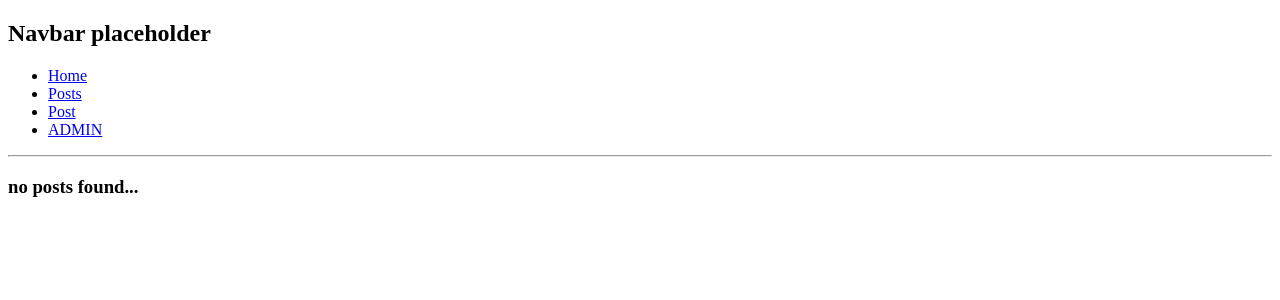
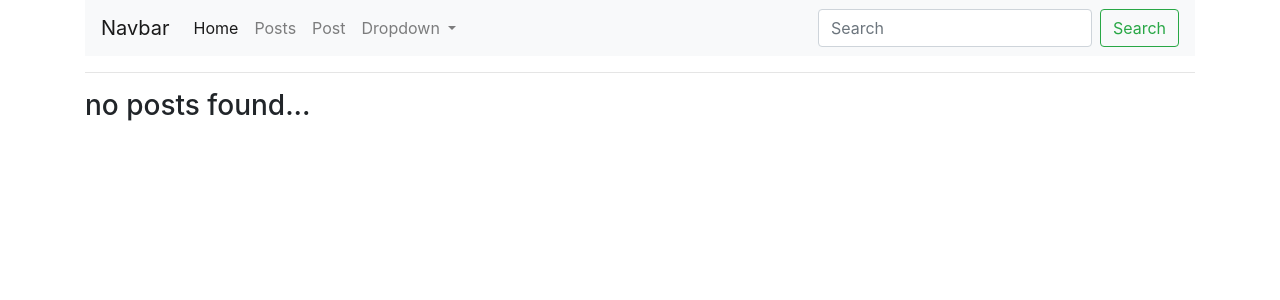
Before and after one commit to azegas/pagalbaGyvunams, a Django app: page / in a window 1280 px wide. Shown: the top 300 px of the page. Run offline with Django 4.2, Linux system fonts and the light colour scheme; data that the repository does not hold is empty.

Commit message:
added bootstrap, comment off styles, add navbar

```diff
--- a/pagalbaGyvunams/gyvuneliai/templates/gyvuneliai/main.html
+++ b/pagalbaGyvunams/gyvuneliai/templates/gyvuneliai/main.html
@@ -3,10 +3,30 @@
   <head>
     <meta charset="UTF-8" />
     <title>PagalbaGyvunams</title>
-  </head>
+    {% load static %}
+    <link rel="stylesheet" href="{% static 'gyvuneliai/style.css' %}" />
+    <!-- Bootstrap -->
+    <link rel="stylesheet" href="https://cdn.jsdelivr.net/npm/bootstrap@4.3.1/dist/css/bootstrap.min.css"
+          integrity="sha384-ggOyR0iXCbMQv3Xipma34MD+dH/1fQ784/j6cY/iJTQUOhcWr7x9JvoRxT2MZw1T" crossorigin="anonymous">
+    </head>
   <body>
-    {% include 'gyvuneliai/navbar.html' %} {% block content %}
-    <!-- Content goes in here -->
-    {% endblock content %}
-  </body>
+      <div class="container">
+            {% include 'gyvuneliai/navbar.html' %}
+        <hr />
+
+        {% block content %}
+      <!-- Content goes in here -->
+      {% endblock content %}
+      </div>
+          <!-- bootstrap scripts -->
+    <script src="https://code.jquery.com/jquery-3.3.1.slim.min.js"
+        integrity="sha384-q8i/X+965DzO0rT7abK41JStQIAqVgRVzpbzo5smXKp4YfRvH+8abtTE1Pi6jizo"
+        crossorigin="anonymous"></script>
+    <script src="https://cdn.jsdelivr.net/npm/popper.js@1.14.7/dist/umd/popper.min.js"
+        integrity="sha384-UO2eT0CpHqdSJQ6hJty5KVphtPhzWj9WO1clHTMGa3JDZwrnQq4sF86dIHNDz0W1"
+        crossorigin="anonymous"></script>
+    <script src="https://cdn.jsdelivr.net/npm/bootstrap@4.3.1/dist/js/bootstrap.min.js"
+        integrity="sha384-JjSmVgyd0p3pXB1rRibZUAYoIIy6OrQ6VrjIEaFf/nJGzIxFDsf4x0xIM+B07jRM"
+        crossorigin="anonymous"></script>
+    </body>
 </html>
--- a/pagalbaGyvunams/gyvuneliai/templates/gyvuneliai/navbar.html
+++ b/pagalbaGyvunams/gyvuneliai/templates/gyvuneliai/navbar.html
@@ -1,8 +1,35 @@
-<h2>Navbar placeholder</h2>
-<ul>
-  <li><a href="/">Home</a></li>
-  <li><a href="/posts">Posts</a></li>
-  <li><a href="/post">Post</a></li>
-  <li><a href="/admin">ADMIN</a></li>
-</ul>
-<hr />
+<nav class="navbar navbar-expand-lg navbar-light bg-light">
+    <a class="navbar-brand" href="/">Navbar</a>
+    <button class="navbar-toggler" type="button" data-toggle="collapse" data-target="#navbarNavDropdown"
+        aria-controls="navbarNavDropdown" aria-expanded="false" aria-label="Toggle navigation">
+        <span class="navbar-toggler-icon"></span>
+    </button>
+    <div class="collapse navbar-collapse justify-content-between" id="navbarNavDropdown">
+        <ul class="navbar-nav">
+            <li class="nav-item active">
+                <a class="nav-link" href="/">Home <span class="sr-only">(current)</span></a>
+            </li>
+            <li class="nav-item">
+                <a class="nav-link" href="/posts">Posts</a>
+            </li>
+            <li class="nav-item">
+                <a class="nav-link" href="/post">Post</a>
+            </li>
+            <li class="nav-item dropdown">
+                <a class="nav-link dropdown-toggle" href="#" id="navbarDropdownMenuLink" data-toggle="dropdown"
+                    aria-haspopup="true" aria-expanded="false">
+                    Dropdown
+                </a>
+                <div class="dropdown-menu" aria-labelledby="navbarDropdownMenuLink">
+                    <a class="dropdown-item" href="/admin">ADMIN</a>
+                    <a class="dropdown-item" href="#">Another action</a>
+                    <a class="dropdown-item" href="#">Something else here</a>
+                </div>
+            </li>
+        </ul>
+        <form class="form-inline">
+            <input class="form-control mr-sm-2" type="search" placeholder="Search" aria-label="Search">
+            <button class="btn btn-outline-success my-2 my-sm-0" type="submit">Search</button>
+        </form>
+    </div>
+</nav>
```
Also changed, not shown: pagalbaGyvunams/gyvuneliai/static/gyvuneliai/style.css (added, +26 -0 lines).
